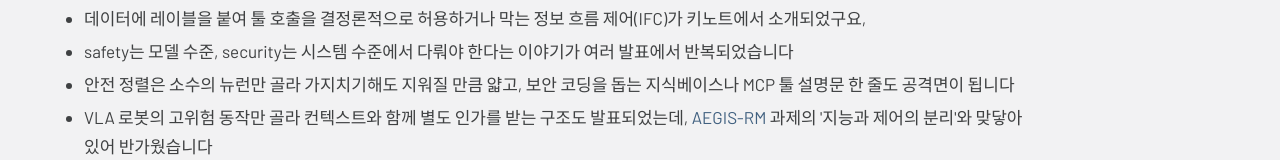
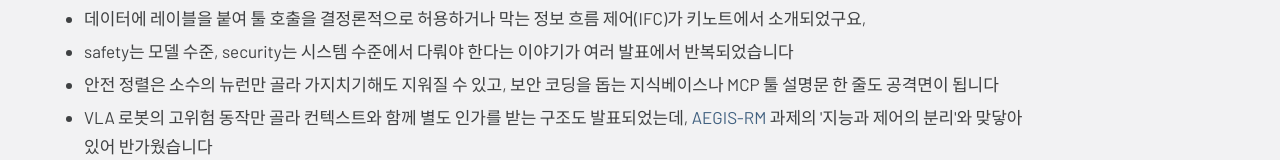
Before and after one commit to seungwooketi/datasec_web, a plain HTML site: page docs/ko/news/2026-11-ccs-2026-notes/index.html in a window 1280 px wide. Shown: the part 502-662 px from the top of the page. Drawn offline with nearby package versions, Linux system fonts and the light colour scheme; a web font is replaced by a local one.

Commit message:
소식(CCS 2026): 안전 정렬 문장을 자연스럽게 고친다
Co-Authored-By: Claude Opus 5.5 <noreply@anthropic.com>
Claude-Session: https://claude.ai/code/session_011tgRBx4M2US67xy3FQafFt

```diff
--- a/docs/ko/news/2026-11-ccs-2026-notes/index.html
+++ b/docs/ko/news/2026-11-ccs-2026-notes/index.html
@@ -50,7 +50,7 @@
 <p class="srcbox"><a class="btn btn-primary" href="https://seungwoo.datasec.work/blog/ko/ccs-2026-notes/" rel="noopener">전체 글 읽기 ↗</a><span>그림, 비교표, 참고 문헌을 포함한 원문</span></p>
 <p class="excerpt">이 글은 금승우 센터장의 개인 블로그에 올린 문서를 발췌한 것입니다. 원문은 <a href="https://seungwoo.datasec.work/blog/ko/ccs-2026-notes/" rel="noopener">seungwoo.datasec.work/blog/ko/ccs-2026-notes</a>에서 보실 수 있습니다.</p>
 <div class="prose"><p>네덜란드 헤이그에서 열리는 ACM CCS 2026에 참석하고 있습니다. 제가 들은 ML and Security 세션들에서는 에이전틱 AI 보안 이야기가 가장 많았는데요, 정의도 아직 모호한 에이전트를 두고 모델 강화, 프롬프트 수준 방어, 실행을 바깥에서 묶어 두는 하네스 기법까지 다양한 접근이 나오고 있습니다. 그래도 정리해 보니 한 방향으로 모이는 흐름이 보였어요. "모델은 자기 자신을 보호할 수 없다. 실행은 모델 영역 밖에 있다."</p>
-<ul><li>데이터에 레이블을 붙여 툴 호출을 결정론적으로 허용하거나 막는 정보 흐름 제어(IFC)가 키노트에서 소개되었구요,</li><li>safety는 모델 수준, security는 시스템 수준에서 다뤄야 한다는 이야기가 여러 발표에서 반복되었습니다</li><li>안전 정렬은 소수의 뉴런만 골라 가지치기해도 지워질 만큼 얇고, 보안 코딩을 돕는 지식베이스나 MCP 툴 설명문 한 줄도 공격면이 됩니다</li><li>VLA 로봇의 고위험 동작만 골라 컨텍스트와 함께 별도 인가를 받는 구조도 발표되었는데, <a href="/ko/research/aegis-rm/">AEGIS-RM</a> 과제의 '지능과 제어의 분리'와 맞닿아 있어 반가웠습니다</li></ul>
+<ul><li>데이터에 레이블을 붙여 툴 호출을 결정론적으로 허용하거나 막는 정보 흐름 제어(IFC)가 키노트에서 소개되었구요,</li><li>safety는 모델 수준, security는 시스템 수준에서 다뤄야 한다는 이야기가 여러 발표에서 반복되었습니다</li><li>안전 정렬은 소수의 뉴런만 골라 가지치기해도 지워질 수 있고, 보안 코딩을 돕는 지식베이스나 MCP 툴 설명문 한 줄도 공격면이 됩니다</li><li>VLA 로봇의 고위험 동작만 골라 컨텍스트와 함께 별도 인가를 받는 구조도 발표되었는데, <a href="/ko/research/aegis-rm/">AEGIS-RM</a> 과제의 '지능과 제어의 분리'와 맞닿아 있어 반가웠습니다</li></ul>
 <p>산업 현장의 AI 에이전트나 로봇에서는 실행 권한을 모델 밖 어디에, 어떤 단위로 두는 게 맞을까요? 발표별 내용과 참고 문헌, 학회 현장에서 본 몇 가지 풍경은 원문에 정리해 두었습니다.</p></div>
 <p class="srcbox"><a class="btn btn-primary" href="https://seungwoo.datasec.work/blog/ko/ccs-2026-notes/" rel="noopener">전체 글 읽기 ↗</a><span>그림, 비교표, 참고 문헌을 포함한 원문</span></p>
 <p class="disclaimer">인사이트에 실린 글은 저자 개인의 견해이며, 한국전자기술연구원 또는 센터의 공식 입장을 나타내지 않습니다.</p>
```
Also changed, not shown: 1 other file.
